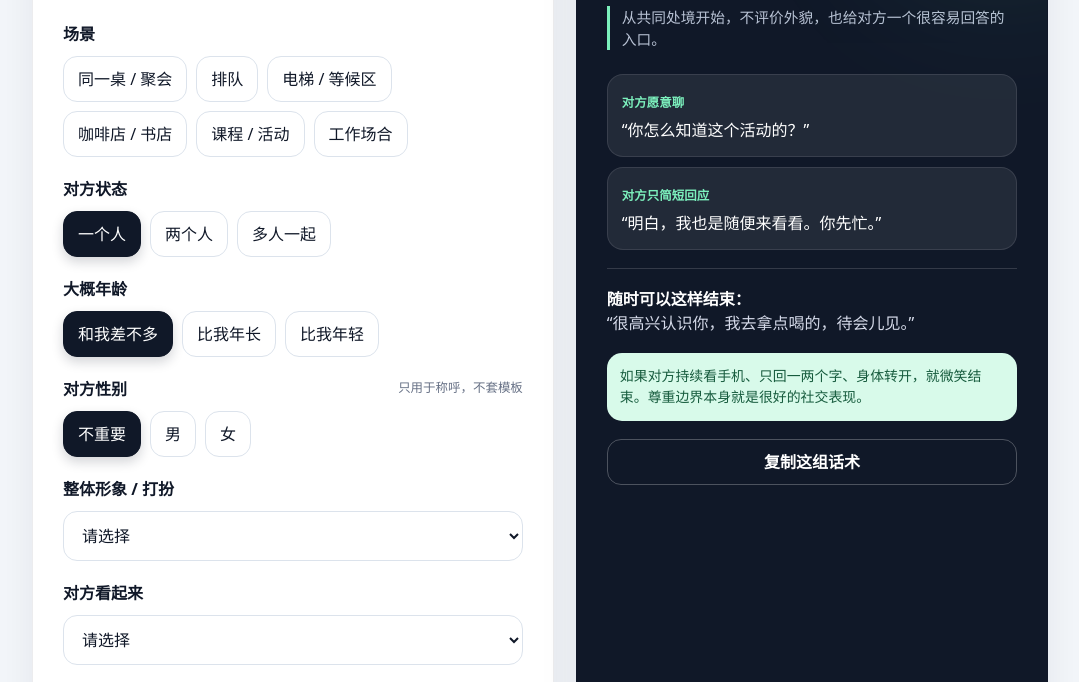
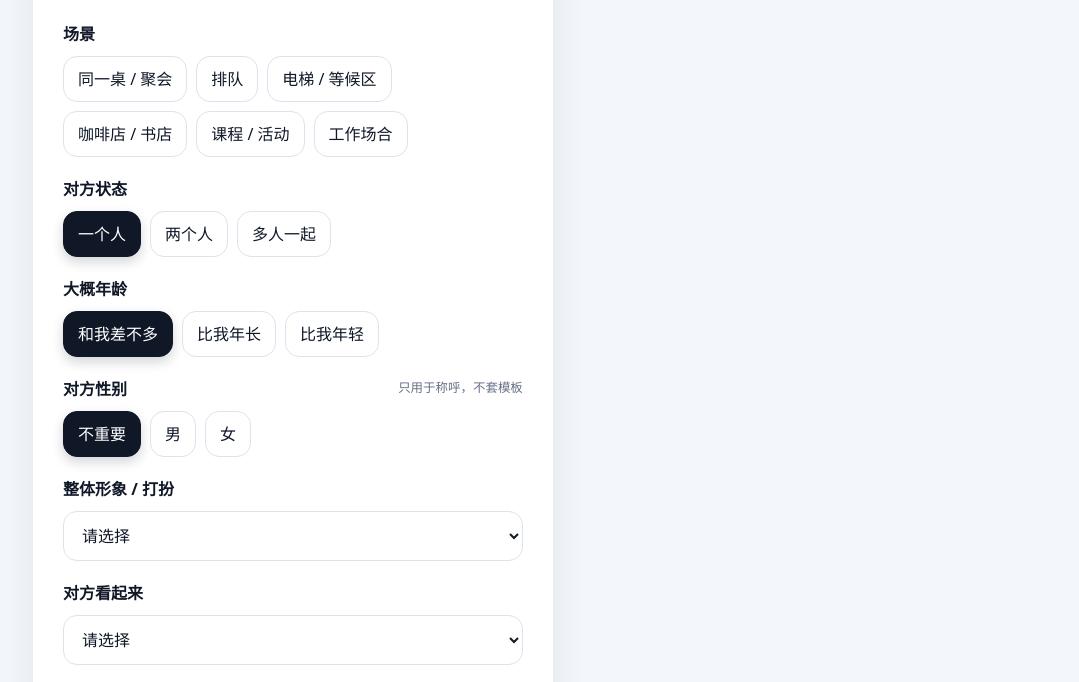
Before and after one commit to funun3-hue/dakua-koudaidai, a plain HTML site: page dist/index.html in a window 1280 px wide. Shown: the part 249-931 px from the top of the page, without its empty margins (100-1179 px from the left). Drawn offline with Linux system fonts and the light colour scheme.

Commit message:
Hide generated advice until requested

```diff
--- a/dist/index.html
+++ b/dist/index.html
@@ -17,7 +17,7 @@
     .field{margin-top:20px}.label{font-weight:800;margin-bottom:10px;display:flex;align-items:center;justify-content:space-between}.optional{font-size:.78rem;font-weight:500;color:var(--muted)}.choices{display:flex;flex-wrap:wrap;gap:9px}.chip{border:1px solid var(--line);background:#fff;color:var(--ink);padding:10px 14px;border-radius:14px;min-height:44px;transition:.15s}.chip:hover{border-color:#aab5c5}.chip.active{background:var(--ink);border-color:var(--ink);color:#fff;box-shadow:0 5px 12px rgba(16,24,40,.18)}.field-error{display:none;color:var(--danger);font-size:.88rem;margin-top:9px}.field.has-error .field-error{display:block}.field.has-error .choices{outline:2px solid rgba(180,35,24,.2);outline-offset:5px;border-radius:10px}
     select,textarea{width:100%;border:1px solid var(--line);border-radius:14px;background:#fff;color:var(--ink);padding:12px 14px;min-height:48px;outline:none}textarea{resize:vertical;min-height:76px}select:focus,textarea:focus{border-color:var(--blue);box-shadow:0 0 0 3px rgba(43,89,255,.1)}
     .generate{width:100%;margin-top:24px;border:0;border-radius:16px;background:var(--mint);color:var(--ink);font-weight:900;padding:15px 18px;min-height:54px;box-shadow:0 8px 0 #42c88d;transition:.15s}.generate:active{transform:translateY(4px);box-shadow:0 4px 0 #42c88d}
-    .result{background:var(--ink);color:#fff;position:sticky;top:18px;overflow:hidden}.result:before{content:"";position:absolute;width:210px;height:210px;border-radius:50%;background:var(--mint);filter:blur(90px);opacity:.16;right:-60px;top:-80px}.result h2{font-size:1rem;margin:0 0 18px;color:#b8c2d4}.starter{font-size:clamp(1.35rem,3.2vw,1.85rem);font-weight:800;line-height:1.35;letter-spacing:-.02em;margin:0 0 18px;position:relative}.reason{font-size:.92rem;color:#b8c2d4;border-left:3px solid var(--mint);padding-left:12px;margin-bottom:24px}.next{display:grid;gap:10px}.next-card{background:rgba(255,255,255,.08);border:1px solid rgba(255,255,255,.1);border-radius:16px;padding:14px}.next-card b{color:var(--mint);font-size:.78rem}.next-card p{margin:5px 0 0}.exit{margin-top:18px;padding-top:18px;border-top:1px solid rgba(255,255,255,.15);color:#d6dbea}.exit strong{color:#fff}.signal{margin-top:18px;background:var(--mint2);color:#165b3d;border-radius:15px;padding:13px;font-size:.87rem}.copy{margin-top:18px;width:100%;min-height:46px;border-radius:14px;border:1px solid rgba(255,255,255,.25);background:transparent;color:#fff;font-weight:750}.copy.done{background:var(--mint);color:var(--ink);border-color:var(--mint)}
+    .result{background:var(--ink);color:#fff;position:sticky;top:18px;overflow:hidden}.result[hidden]{display:none}.result:before{content:"";position:absolute;width:210px;height:210px;border-radius:50%;background:var(--mint);filter:blur(90px);opacity:.16;right:-60px;top:-80px}.result h2{font-size:1rem;margin:0 0 18px;color:#b8c2d4}.starter{font-size:clamp(1.35rem,3.2vw,1.85rem);font-weight:800;line-height:1.35;letter-spacing:-.02em;margin:0 0 18px;position:relative}.reason{font-size:.92rem;color:#b8c2d4;border-left:3px solid var(--mint);padding-left:12px;margin-bottom:24px}.next{display:grid;gap:10px}.next-card{background:rgba(255,255,255,.08);border:1px solid rgba(255,255,255,.1);border-radius:16px;padding:14px}.next-card b{color:var(--mint);font-size:.78rem}.next-card p{margin:5px 0 0}.exit{margin-top:18px;padding-top:18px;border-top:1px solid rgba(255,255,255,.15);color:#d6dbea}.exit strong{color:#fff}.signal{margin-top:18px;background:var(--mint2);color:#165b3d;border-radius:15px;padding:13px;font-size:.87rem}.copy{margin-top:18px;width:100%;min-height:46px;border-radius:14px;border:1px solid rgba(255,255,255,.25);background:transparent;color:#fff;font-weight:750}.copy.done{background:var(--mint);color:var(--ink);border-color:var(--mint)}
     .calm{margin-top:22px;border-radius:18px;padding:16px;background:#eef2ff;color:#344054;font-size:.9rem}.calm strong{color:var(--ink)}
     .sr{position:absolute;width:1px;height:1px;padding:0;margin:-1px;overflow:hidden;clip:rect(0,0,0,0);white-space:nowrap;border:0}
     @media(max-width:780px){.app{padding-top:16px}header{margin-bottom:16px}.status{display:none}main{grid-template-columns:1fr}.panel{border-radius:22px;padding:20px}.result{position:relative;top:0}.intro h1{font-size:2rem}.chip{flex:1 0 auto}.field{margin-top:18px}}
@@ -50,7 +50,7 @@
       <button class="generate" id="generate">给我一句自然的开场</button>
       <div class="calm"><strong>其实，安静不等于你做错了。</strong> 如果你只是想让气氛松一点，一句和现场有关的话就够了，不需要负责把整段对话撑起来。</div>
     </section>
-    <aside class="panel result" aria-live="polite" aria-labelledby="resultTitle">
+    <aside class="panel result" id="resultPanel" hidden aria-live="polite" aria-labelledby="resultTitle">
       <h2 id="resultTitle">适合现在的说法</h2>
       <p class="starter" id="starter">“你也是第一次参加这种聚会吗？我刚来，还有点没认全人。”</p>
       <div class="reason" id="reason">从共同处境开始，不评价外貌，也给对方一个很容易回答的入口。</div>
@@ -82,6 +82,7 @@
     if(state.group==='多人一起'){const groupOpen={'同一桌/聚会':'“嗨，我好像还没和大家认识。我叫小林，你们都是怎么认识的？”','排队':'“打扰一下，你们也在排这边吗？我怕自己站错队了。”','电梯/等候区':'“打扰一下，你们也是在等这边叫号吗？”','咖啡店/书店':'“打扰一下，你们好像对这里挺熟，有没有比较推荐的？”','课程/活动':'“嗨，你们也是第一次来这个活动吗？”','工作场合':'“嗨，我们好像还没正式认识。我叫小林，你们主要负责哪一块？”'};starter=groupOpen[state.scene];reason='先对整个小群体说话，避免只盯着其中一个人，让所有人都容易接话。'}
     if(mood.includes('耳机')){starter='“不好意思，打扰一下——我只想确认个小问题：这里是往这边排队吗？”';reason='对方看起来正忙，最好只问必要、具体的问题；如果没有真实问题，不开口也完全可以。'}
     if(state.age==='年长') starter=starter.replace('嗨，','您好，').replace('你也是','您也是').replace('你之前','您之前');
+    document.querySelector('#resultPanel').hidden=false;
     document.querySelector('#starter').textContent=starter;document.querySelector('#reason').textContent=reason;
     const follow=detail?'“对了，你是怎么接触到这个的？”':'“你平时也会参加这种活动吗？”';document.querySelector('#follow').textContent=follow;
     document.querySelector('#light').textContent='“哈哈，明白。我就是随口问问，你先忙。”';
```
Also changed, not shown: index.html (+3 -2 lines).
